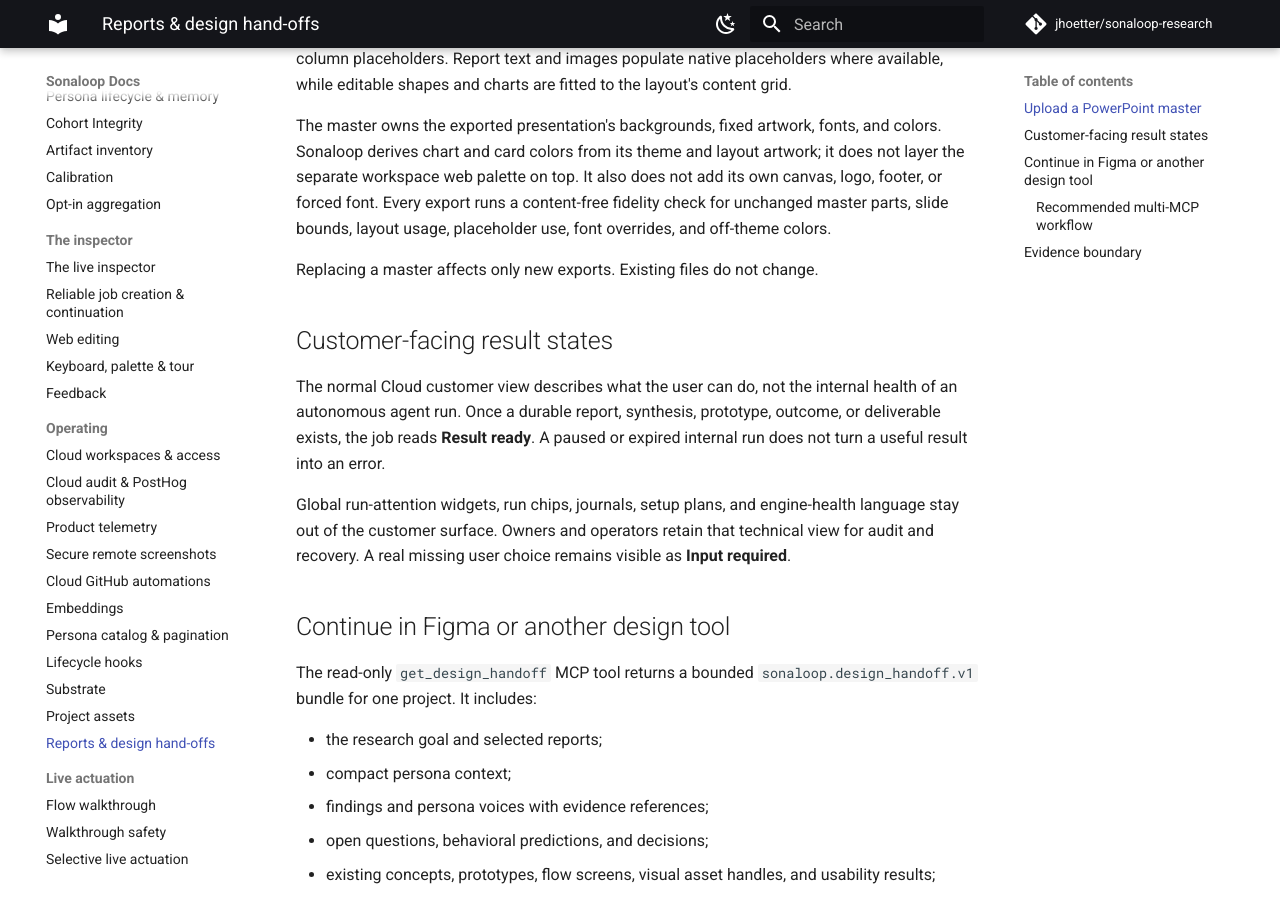
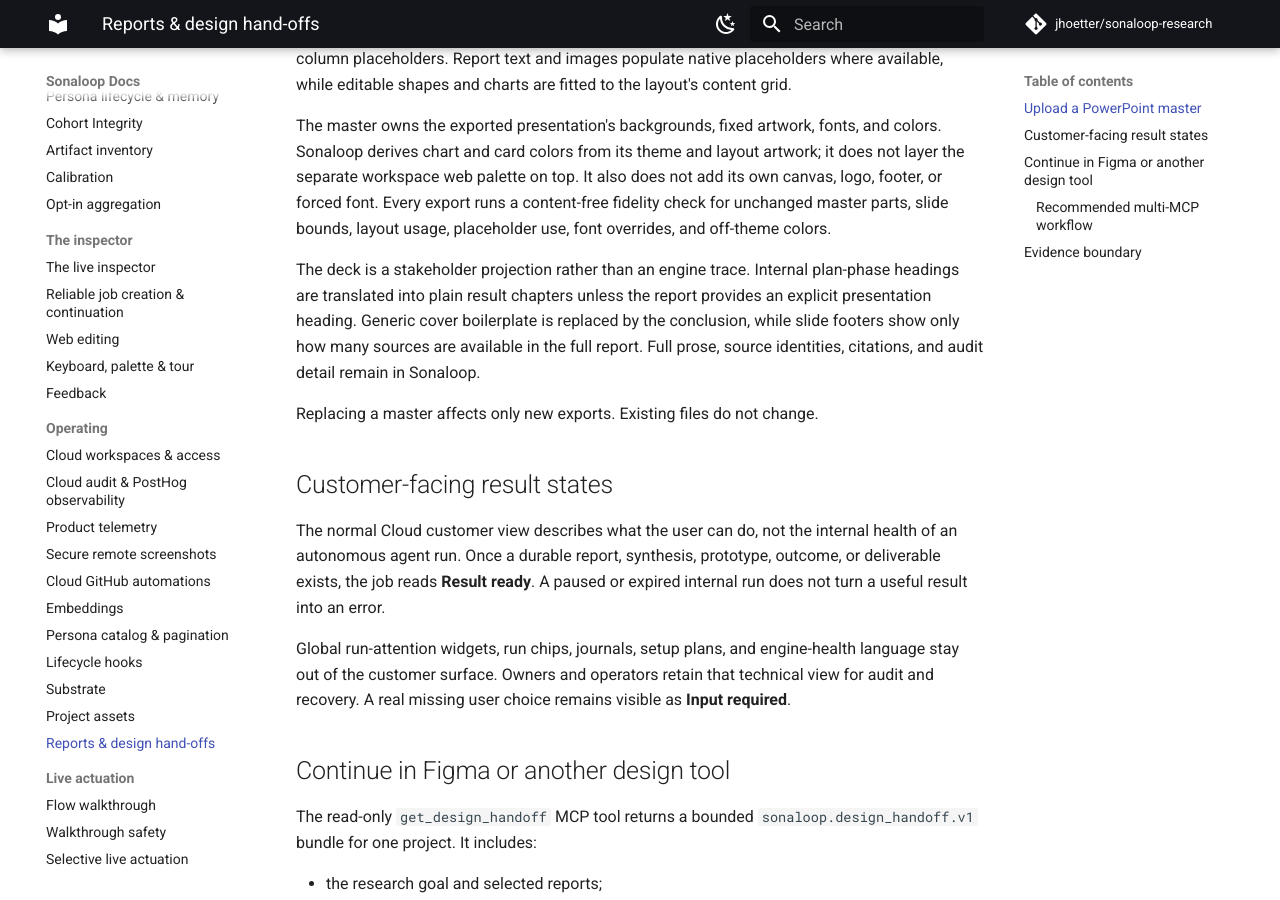
Before and after one commit to jhoetter/sonaloop-docs, an MkDocs documentation site: the page built from docs/design-delivery.md, in a window 1280 px wide and 900 px high, scrolled down 906 px. Built offline with MkDocs 1.6.1 and Material for MkDocs 9.7.7, drawn with Linux system fonts in a browser that asks for light colours; comment, search, counter and statistics services are not loaded.

Commit message:
Document stakeholder deck projection

```diff
--- a/docs/design-delivery.md
+++ b/docs/design-delivery.md
@@ -37,6 +37,12 @@ Sonaloop derives chart and card colors from its theme and layout artwork; it doe
 the separate workspace web palette on top. It also does not add its own canvas, logo,
 footer, or forced font. Every export runs a content-free fidelity check for unchanged master
 parts, slide bounds, layout usage, placeholder use, font overrides, and off-theme colors.
+
+The deck is a stakeholder projection rather than an engine trace. Internal plan-phase
+headings are translated into plain result chapters unless the report provides an explicit
+presentation heading. Generic cover boilerplate is replaced by the conclusion, while slide
+footers show only how many sources are available in the full report. Full prose, source
+identities, citations, and audit detail remain in Sonaloop.
 
 Replacing a master affects only new exports. Existing files do not change.
 
```
